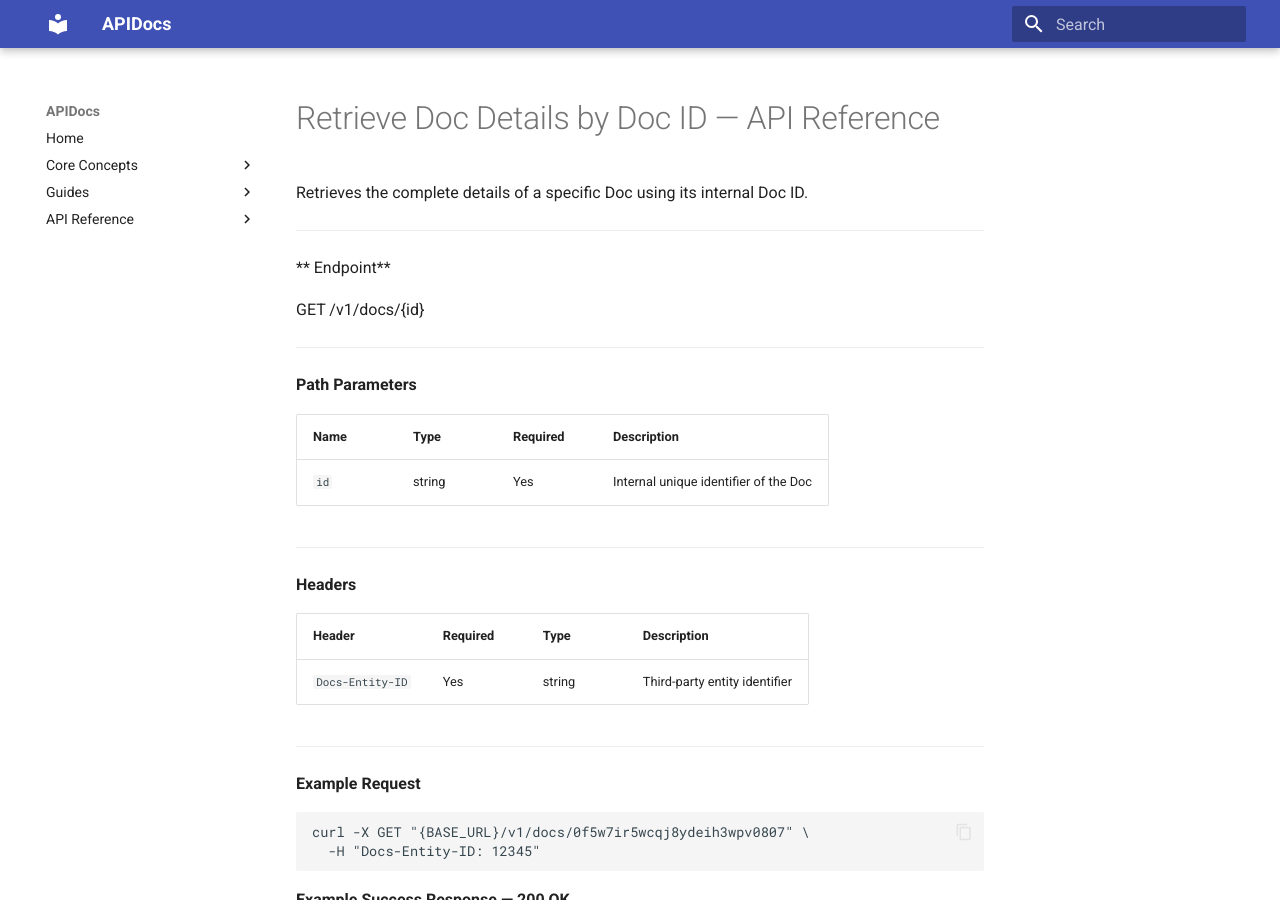
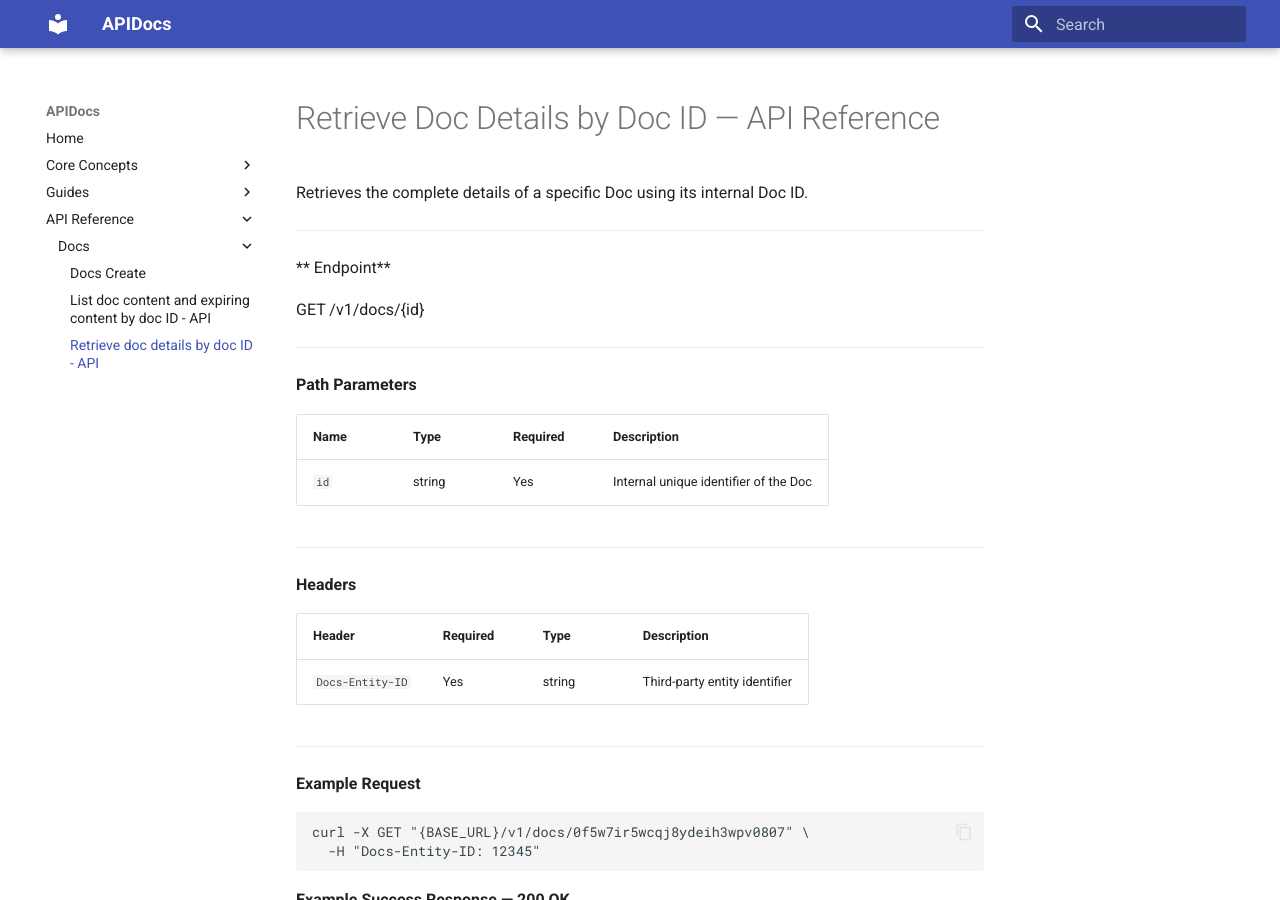
Before and after one commit to AllAboutDocs/APIDocs, an MkDocs documentation site: the page built from docs/api-reference/docs/docs-details-retrieve-by-doc-id.md, in a window 1280 px wide and 900 px high. Built offline with MkDocs 1.6.1 and Material for MkDocs 9.7.7, drawn with Linux system fonts in a browser that asks for light colours.

Commit message:
Added the new topic - Retrieve doc details by doc ID

```diff
--- a/mkdocs.yml
+++ b/mkdocs.yml
@@ -36,7 +36,7 @@ nav:
       - Docs:
           - Create a new Doc - API: api-reference/docs/docs-create.md
           - List doc content and expiring content by doc ID - API: api-reference/docs/docs-contents-list-by-doc-id.md
-          - Retrieve doc details by doc ID: api-reference/docs/docs-details-retrieve-by-doc-id
+          - Retrieve doc details by doc ID - API: api-reference/docs/docs-details-retrieve-by-doc-id.md
 
 #      - Lists:
 #         - Add Lists: api/lists/add-lists.md
```
